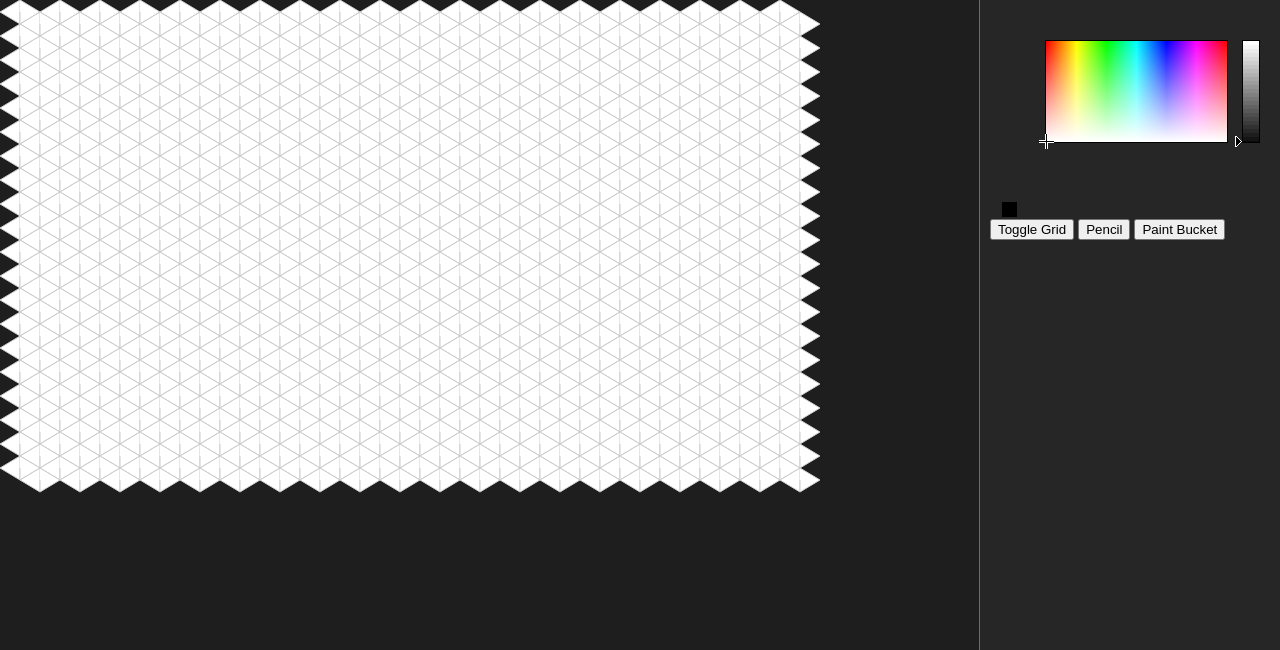
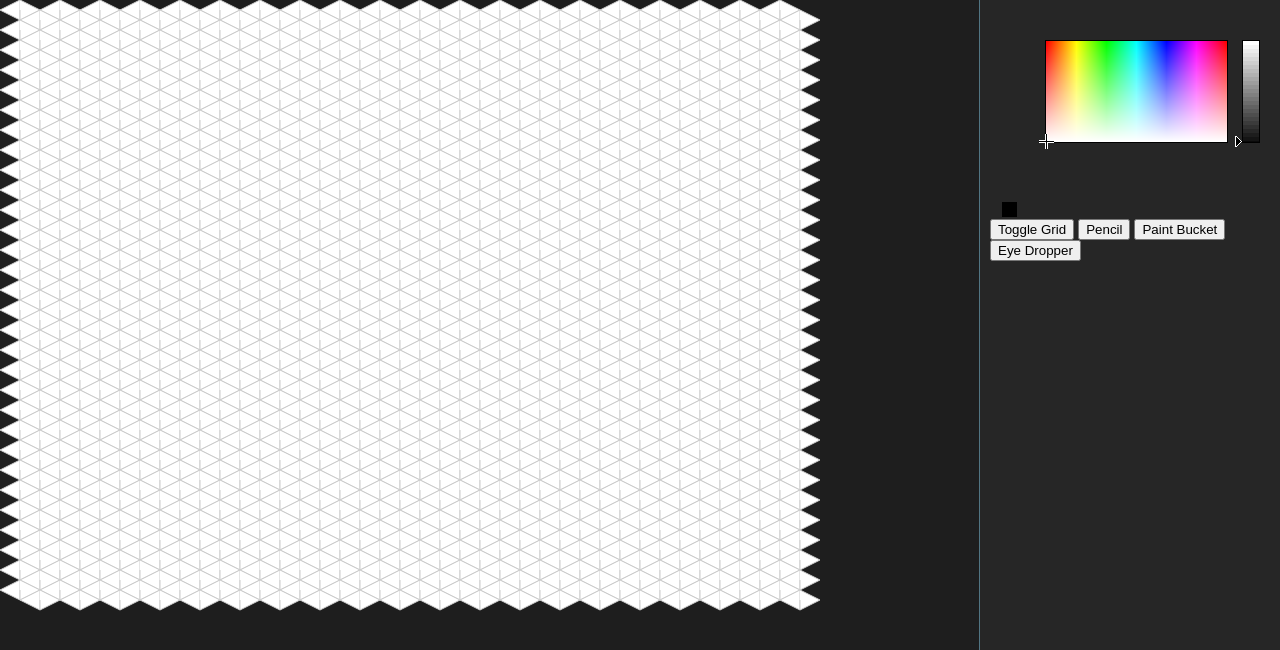
Before and after one commit to viktorstrate/IsoPaint, a plain HTML site: page src/index.html in a window 1280 px wide. Shown: the top 650 px of the page. Drawn offline with Linux system fonts and the light colour scheme.

Commit message:
Added Eye Dropper

```diff
--- a/src/index.html
+++ b/src/index.html
@@ -15,6 +15,7 @@
         <button onclick="iso.toggleGrid();">Toggle Grid</button>
         <button onclick="iso.currentTool = iso.tools.PENCIL">Pencil</button>
         <button onclick="iso.currentTool = iso.tools.PAINT_BUCKET">Paint Bucket</button>
+        <button onclick="iso.currentTool = iso.tools.EYE_DROPPER">Eye Dropper</button>
     </div>
 
     <div class="canvasContainer">
--- a/src/script.js
+++ b/src/script.js
@@ -22,7 +22,9 @@ var iso = {
     ctx: null,
 
     GRID_WIDTH: 40,
-    GRID_HEIGHT: 40,
+    GRID_HEIGHT: 60,
+
+    RATIO: 0.5,
 
     // The width of the triangles in pixels
     TILE_SIZE: 20,
@@ -32,7 +34,8 @@ var iso = {
     // Tools
     tools: {
         PENCIL: 0,
-        PAINT_BUCKET: 1
+        PAINT_BUCKET: 1,
+        EYE_DROPPER: 2
     },
     currentTool: 0,
 
@@ -65,8 +68,13 @@ var iso = {
         // Event listeners
         iso.canvas.addEventListener('mousemove', function(evt) {
             iso.updateMousePosition(iso.canvas, evt);
-            if(iso.currentTool == iso.tools.PENCIL){
-                if(iso.mouseDown) iso.paintTriangle();
+            if(iso.mouseDown){
+                if(iso.currentTool == iso.tools.PENCIL){
+                    iso.paintTriangle();
+                }
+                if(iso.currentTool == iso.tools.EYE_DROPPER){
+                    iso.eyeDrop();
+                }
             }
         }, false);
 
@@ -74,6 +82,9 @@ var iso = {
             iso.mouseDown = true;
             if(iso.currentTool == iso.tools.PENCIL){
                 iso.paintTriangle();
+            }
+            if(iso.currentTool == iso.tools.EYE_DROPPER){
+                iso.eyeDrop();
             }
         });
 
@@ -107,6 +118,7 @@ var iso = {
 
         // temporary variables for optimization
         ctx = iso.ctx;
+
         TILE_SIZE = iso.TILE_SIZE;
         mouseX = iso.mouseX;
         mouseY = iso.mouseY;
@@ -126,18 +138,18 @@ var iso = {
                 if(y%2==0){
                     if(x%2==0){
                         startPosX = x*TILE_SIZE;
-                        startPosY = TILE_SIZE*0.6+y*TILE_SIZE*0.6;
+                        startPosY = TILE_SIZE*iso.RATIO+y*TILE_SIZE*iso.RATIO;
                     } else {
                         startPosX = x*TILE_SIZE;
-                        startPosY = 0+y*TILE_SIZE*0.6;
+                        startPosY = 0+y*TILE_SIZE*iso.RATIO;
                     }
                 } else {
                     if(x%2==0){
                         startPosX = x*TILE_SIZE+TILE_SIZE;
-                        startPosY = TILE_SIZE*0.6+y*TILE_SIZE*0.6;
+                        startPosY = TILE_SIZE*iso.RATIO+y*TILE_SIZE*iso.RATIO;
                     } else {
                         startPosX = x*TILE_SIZE+TILE_SIZE;
-                        startPosY = 0+y*TILE_SIZE*0.6;
+                        startPosY = 0+y*TILE_SIZE*iso.RATIO;
                     }
                 }
 
@@ -145,15 +157,15 @@ var iso = {
                 if(x%2==0){
 
                     path.moveTo(startPosX,startPosY);
-                    path.lineTo(startPosX+TILE_SIZE,startPosY-TILE_SIZE*0.6);
-                    path.lineTo(startPosX+TILE_SIZE,startPosY+TILE_SIZE*0.6);
+                    path.lineTo(startPosX+TILE_SIZE,startPosY-TILE_SIZE*iso.RATIO);
+                    path.lineTo(startPosX+TILE_SIZE,startPosY+TILE_SIZE*iso.RATIO);
                     path.lineTo(startPosX,startPosY);
 
                     // Tests for mouse hover over this triangle
                     if(iso.hoverTriangle == false &&
                        triangleInPoint({x: iso.mouseX, y: iso.mouseY}, {x: startPosX, y: startPosY},
-                                       {x: startPosX+TILE_SIZE, y: startPosY-TILE_SIZE*0.6},
-                                       {x: startPosX+TILE_SIZE, y: startPosY+TILE_SIZE*0.6})){
+                                       {x: startPosX+TILE_SIZE, y: startPosY-TILE_SIZE*iso.RATIO},
+                                       {x: startPosX+TILE_SIZE, y: startPosY+TILE_SIZE*iso.RATIO})){
 
                         ctx.fillStyle = iso.currentColor;
                         iso.hoverTriangle = {x: x, y: y};
@@ -163,15 +175,15 @@ var iso = {
                 } else {
 
                     path.moveTo(startPosX,startPosY);
-                    path.lineTo(startPosX+TILE_SIZE, startPosY+TILE_SIZE*0.6);
-                    path.lineTo(startPosX,startPosY+TILE_SIZE*0.6+TILE_SIZE*0.6);
-                    path.lineTo(startPosX,startPosY+TILE_SIZE*0.6);
+                    path.lineTo(startPosX+TILE_SIZE, startPosY+TILE_SIZE*iso.RATIO);
+                    path.lineTo(startPosX,startPosY+TILE_SIZE*iso.RATIO+TILE_SIZE*iso.RATIO);
+                    path.lineTo(startPosX,startPosY+TILE_SIZE*iso.RATIO);
 
                     // Tests for mouse hover over this triangle
                     if(iso.hoverTriangle == false &&
                        triangleInPoint({x: mouseX, y: mouseY}, {x: startPosX, y: startPosY},
-                                       {x: startPosX+TILE_SIZE, y: startPosY+TILE_SIZE*0.6},
-                                       {x: startPosX, y: startPosY+TILE_SIZE*0.6+TILE_SIZE*0.6})){
+                                       {x: startPosX+TILE_SIZE, y: startPosY+TILE_SIZE*iso.RATIO},
+                                       {x: startPosX, y: startPosY+TILE_SIZE*iso.RATIO+TILE_SIZE*iso.RATIO})){
 
                         ctx.fillStyle = iso.currentColor;
                         iso.hoverTriangle = {x: x, y: y};
@@ -344,6 +356,11 @@ var iso = {
 
         iso.updatelastUsedColors();
 
+    },
+
+    eyeDrop: function(){
+        iso.setCurrentColor(iso.colors[iso.hoverTriangle.x][iso.hoverTriangle.y]);
+        iso.render();
     }
 }
 
```
